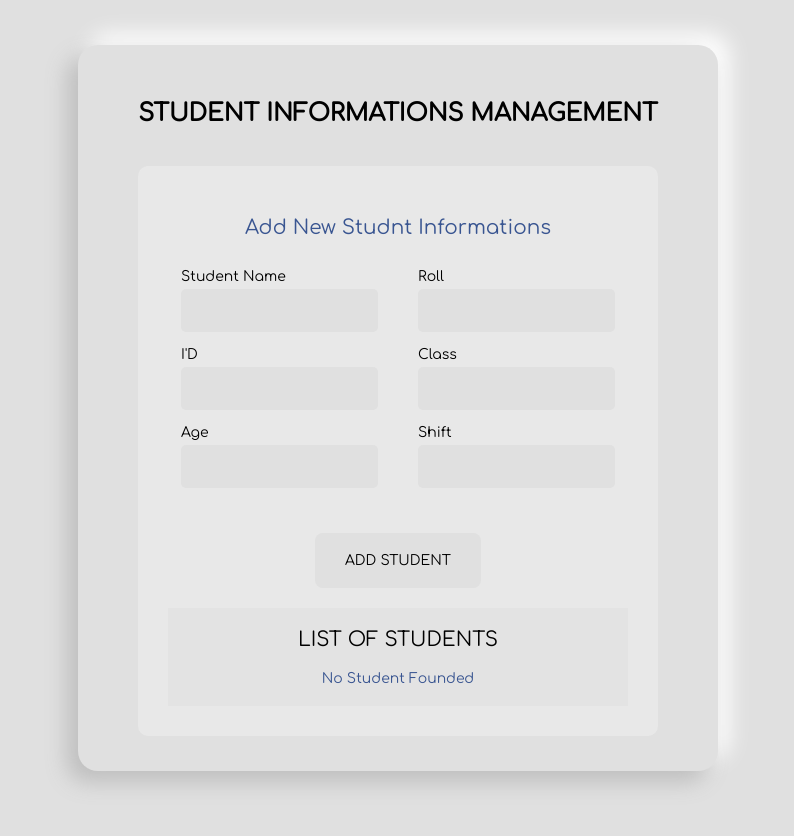
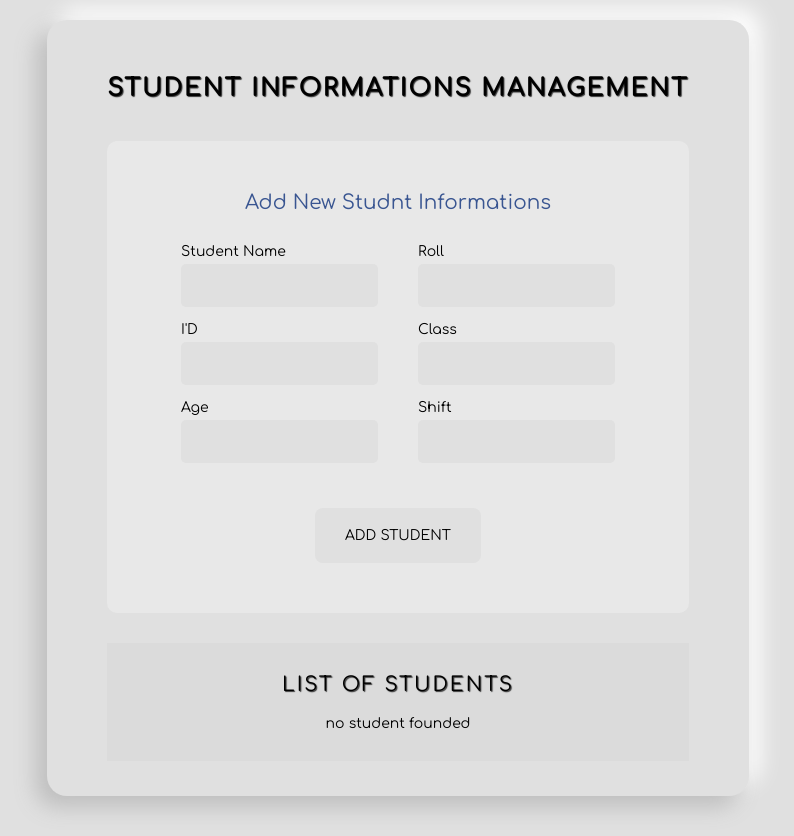
Before and after one commit to mahirTheCoder/Login-Form, a plain HTML site: page index.html in a window 1280 px wide. Shown: the whole page, without its empty margins (250-1044 px from the left). Drawn offline with Linux system fonts and the light colour scheme.

Commit message:
design update

```diff
--- a/css/style.css
+++ b/css/style.css
@@ -38,8 +38,10 @@ body {
   text-transform: uppercase;
   font-family: 'Comfortaa', cursive;
   font-weight: 900;
-  font-size: 22;
+  font-size: 24px;
+  letter-spacing: 2px;
   padding-bottom: 20px;
+  text-shadow: 1px 1px 1px  #000000c3;
 
 }
 
@@ -167,7 +169,8 @@ input[type=number] {
 }
 
 .rsultBox {
-  padding: 20px 20px;
+  padding: 30px 20px;
+  margin-top: 30px;
   background: #00000006;
 }
 
```
Also changed, not shown: index.html (+1 -1 lines).
